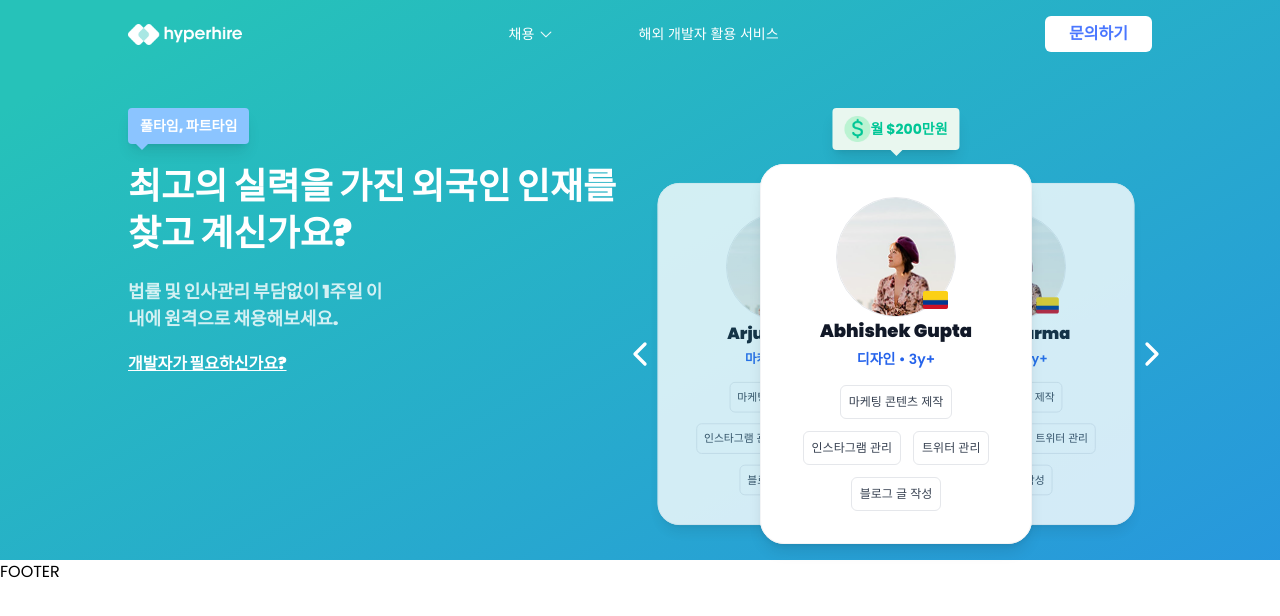
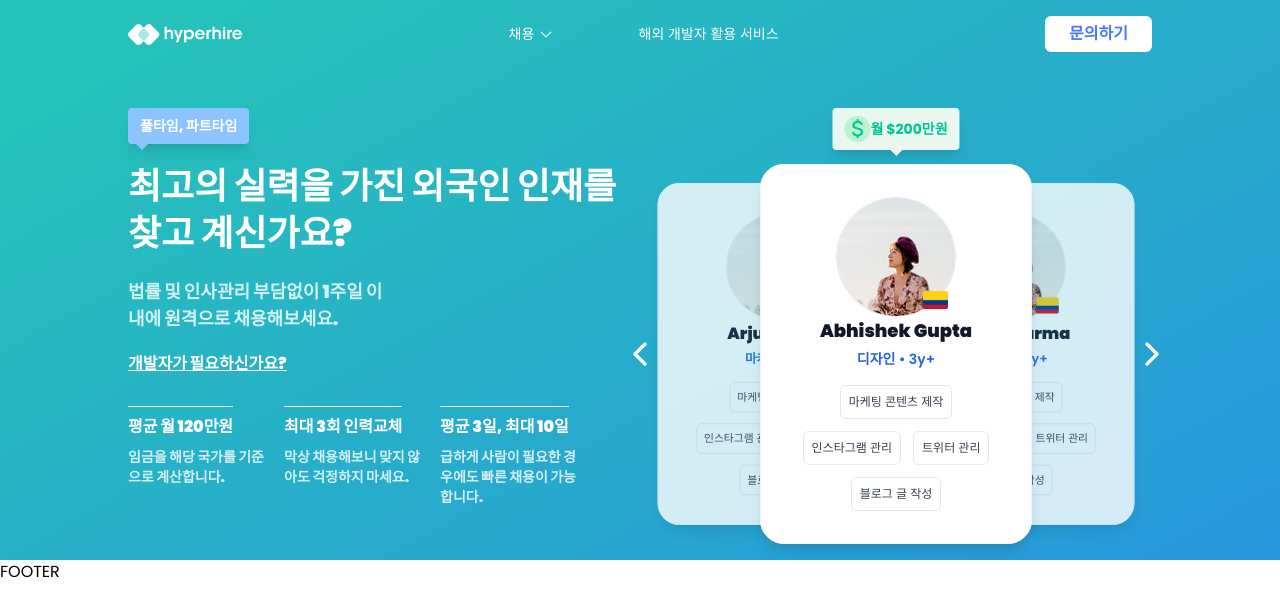
Before and after one commit to ridoansaleh/hyperhire-ui, a Next.js app: page / in a window 1280 px wide. Shown: the top 616 px of the page. Built offline with nearby package versions, Linux system fonts and the light colour scheme.

Commit message:
feat(hero): add achievements section

```diff
--- a/components/organisms/Hero/index.tsx
+++ b/components/organisms/Hero/index.tsx
@@ -86,6 +86,35 @@ export default function Hero() {
           >
             개발자가 필요하신가요?
           </div>
+          {/* Achievements => Desktop Only */}
+          <div id="achievements" className="hidden lg:flex gap-4 mt-[30px]">
+            <div className="w-[140px]">
+              <div className="inline-block border-t font-black pt-2">
+                평균 월 120만원
+              </div>
+              <div className="mt-2 text-[#FFFFFFCC] text-sm">
+                임금을 해당 국가를 기준으로 계산합니다.
+              </div>
+            </div>
+
+            <div className="w-[140px]">
+              <div className="inline-block border-t font-black pt-2">
+                최대 3회 인력교체
+              </div>
+              <div className="mt-2 text-[#FFFFFFCC] text-sm">
+                막상 채용해보니 맞지 않아도 걱정하지 마세요.
+              </div>
+            </div>
+
+            <div className="w-[140px]">
+              <div className="inline-block border-t font-black pt-2">
+                평균 3일, 최대 10일
+              </div>
+              <div className="mt-2 text-[#FFFFFFCC] text-sm">
+                급하게 사람이 필요한 경우에도 빠른 채용이 가능합니다.
+              </div>
+            </div>
+          </div>
         </div>
         <div id="slide-cards" className="lg:max-w-[50%] mt-[80px] lg:mt-0">
           <CardSlider profiles={profiles} />
```
